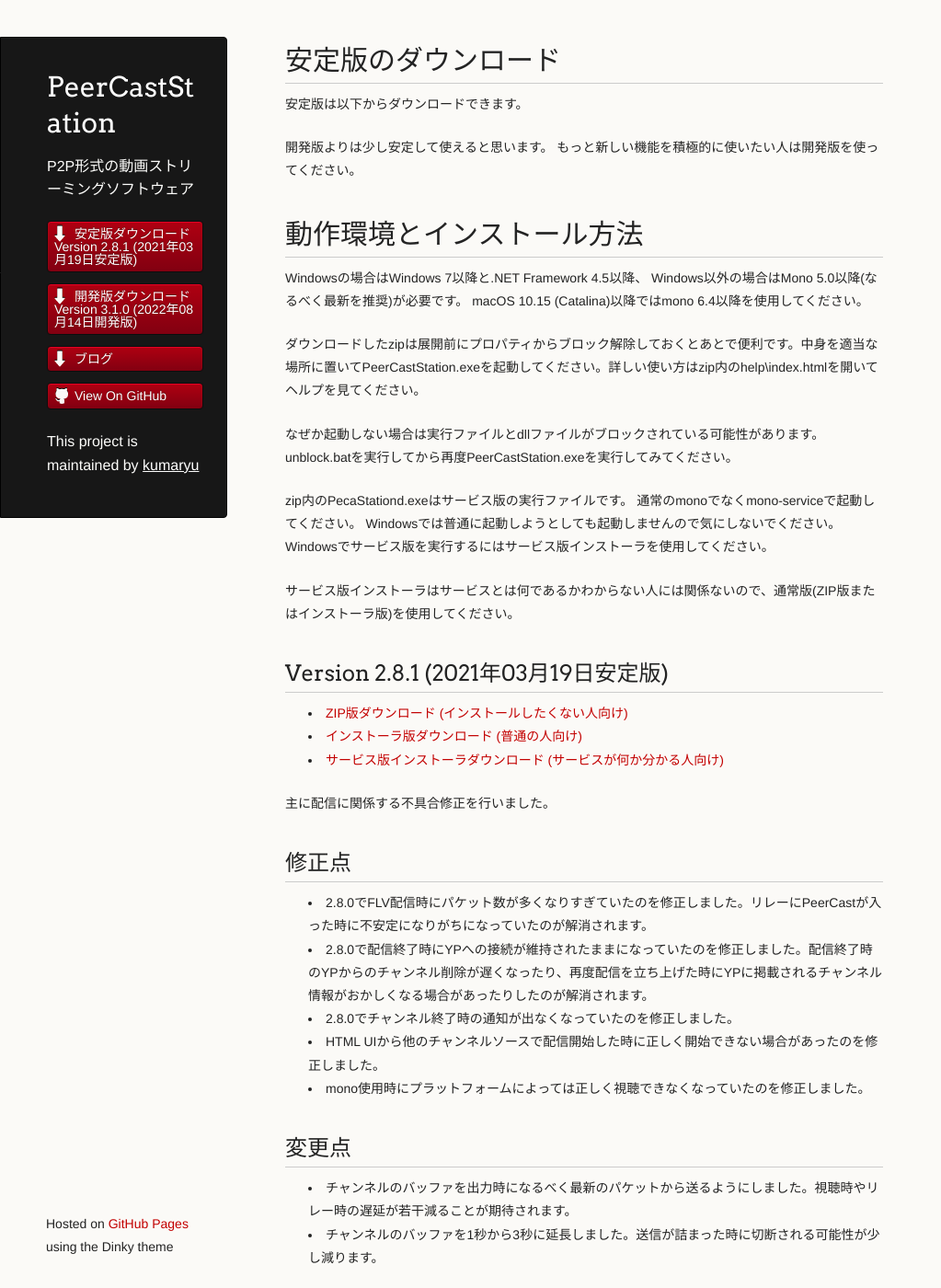
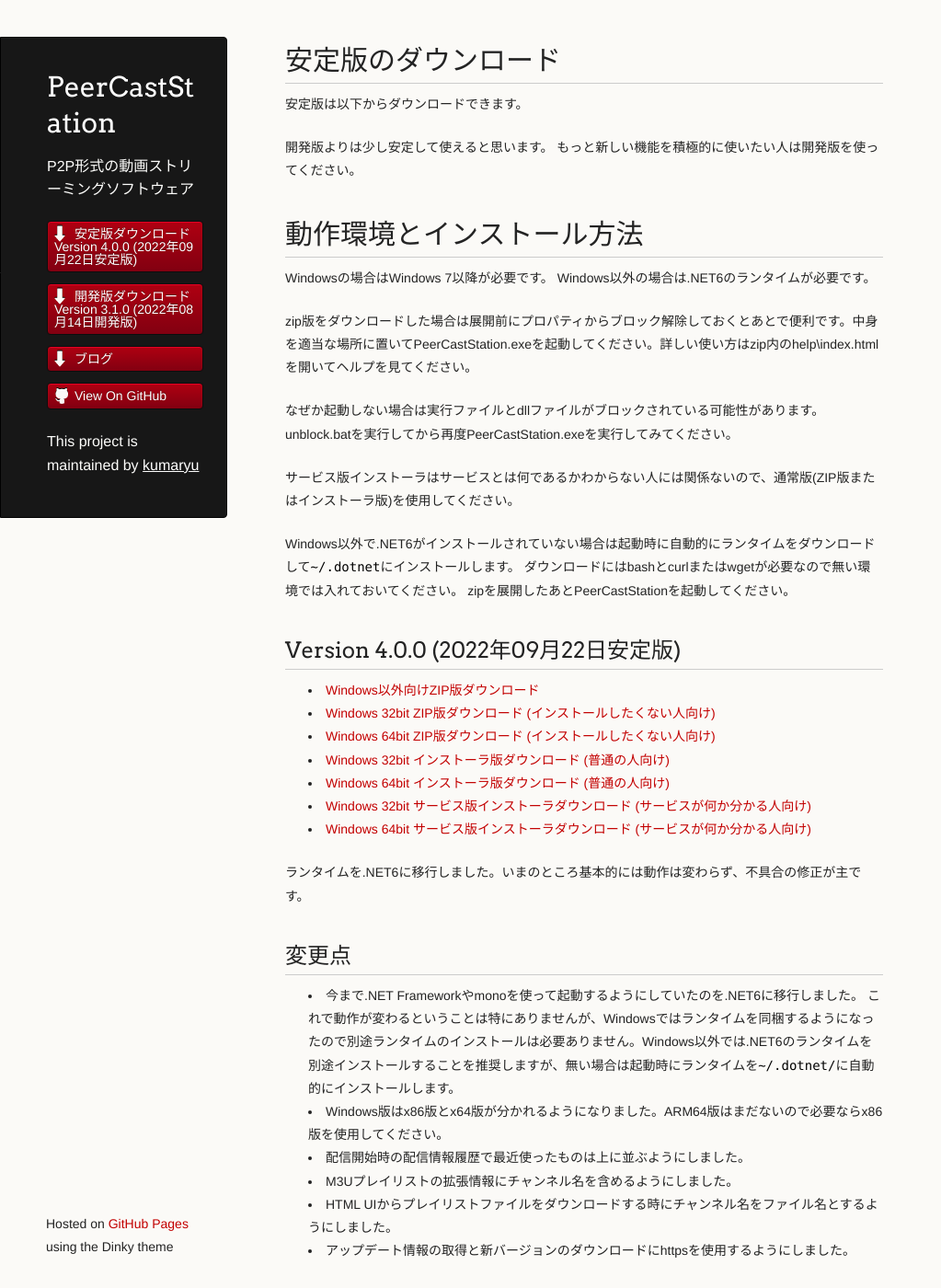
Before and after one commit to kumaryu/peercaststation, a Jekyll site: the page built from download-stable.mkd, in a window 1280 px wide and 1400 px high. Shown: the whole window at 92% size, without its empty margins (0-1023 px from the left). Built offline with Jekyll 4.4.1, drawn with Linux system fonts in a browser that asks for light colours; some of the changed text lies outside the part shown.

Commit message:
bumped version up to 4.0.0.

```diff
--- a/_data/releasenotes.yml
+++ b/_data/releasenotes.yml
@@ -1,4 +1,82 @@
 ---
+- name: Version 4.0.0 (2022年09月22日安定版)
+  version: 4.0.0
+  channel: stable2
+  notes: |
+    ランタイムを.NET6に移行しました。いまのところ基本的には動作は変わらず、不具合の修正が主です。
+
+    ## 変更点
+    * 今まで.NET Frameworkやmonoを使って起動するようにしていたのを.NET6に移行しました。
+    これで動作が変わるということは特にありませんが、Windowsではランタイムを同梱するようになったので別途ランタイムのインストールは必要ありません。Windows以外では.NET6のランタイムを別途インストールすることを推奨しますが、無い場合は起動時にランタイムを`~/.dotnet/`に自動的にインストールします。
+    * Windows版はx86版とx64版が分かれるようになりました。ARM64版はまだないので必要ならx86版を使用してください。
+    * 配信開始時の配信情報履歴で最近使ったものは上に並ぶようにしました。
+    * M3Uプレイリストの拡張情報にチャンネル名を含めるようにしました。
+    * HTML UIからプレイリストファイルをダウンロードする時にチャンネル名をファイル名とするようにしました。
+    * アップデート情報の取得と新バージョンのダウンロードにhttpsを使用するようにしました。
+
+    ## 修正点
+    * 視聴上限数がHTTPとHLS視聴の時に適用されていなかったのを修正しました。
+    * /html/index.txt の TIP に変な値が入っていたのをなるべくトラッカー(配信元)のIPが入るようにしました。
+    * ポートチェックを改善し、GUIではポート開放になっているのに実際接続すると開放にならない場合があったのを修正しました。
+    * ポートチェック時に一つのポートでチェック失敗すると、全てのポートでチェック失敗になっていたのを修正しました。
+    * 他のチャンネルをソースにした配信で、元チャンネルのトラック情報がコピーされないことがあったのを修正しました。
+    * RTMP配信でエンコーダを先に止めた状態でチャンネルを停止すると、エンコーダの接続待ちになってしまうことがあったのを修正しました。
+
+  date: 2022-09-22T17:00:00+09:00
+  url: https://www.pecastation.org/files/PeerCastStation-4.0.0-any.zip
+  enclosures:
+  - type: archive
+    platform: any
+    url: https://www.pecastation.org/files/PeerCastStation-4.0.0-any.zip
+    length: 2343342
+  - type: archive
+    platform: win-x86
+    url: https://www.pecastation.org/files/PeerCastStation-4.0.0-x86.zip
+    length: 64925358
+  - type: archive
+    platform: win-x64
+    url: https://www.pecastation.org/files/PeerCastStation-4.0.0-x64.zip
+    length: 70750602
+  - type: installer
+    platform: win-x86
+    url: https://www.pecastation.org/files/PeerCastStation-4.0.0-x86.msi
+    length: 64704156
+  - type: installer
+    platform: win-x64
+    url: https://www.pecastation.org/files/PeerCastStation-4.0.0-x64.msi
+    length: 70606346
+  - type: serviceinstaller
+    platform: win-x86
+    url: https://www.pecastation.org/files/PecaStationd-4.0.0-x86.msi
+    length: 32451495
+  - type: serviceinstaller
+    platform: win-x64
+    url: https://www.pecastation.org/files/PecaStationd-4.0.0-x64.msi
+    length: 35367701
+
+- name: Version 2.8.2 (2022年09月21日安定版)
+  version: 2.8.2
+  channel: stable
+  notes: |
+    4.0以降へのバージョンアップができるようにしました。
+
+    ## 変更点
+    * 2.8.2から4.0以降へのバージョンアップができるようにしました。このバージョンへの更新後、すぐに4.0以降のバージョンアップ通知が出ますので再度バージョンアップを行ってください。
+    * 一部のバージョン(特にzip版)からは自動アップデートが動かない可能性があります。その場合は4.0以降を手動で再インストールしてください。
+
+  date: 2022-09-21T17:00:00+09:00
+  url: https://www.pecastation.org/files/PeerCastStation-2.8.2.zip
+  enclosures:
+  - type: archive
+    url: https://www.pecastation.org/files/PeerCastStation-2.8.2.zip
+    length: 1971146
+  - type: installer
+    url: https://www.pecastation.org/files/PeerCastStation-2.8.2.exe
+    length: 2488810
+  - type: serviceinstaller
+    url: https://www.pecastation.org/files/PecaStationd-2.8.2.msi
+    length: 2155696
+
 - name: Version 3.1.0 (2022年08月14日開発版)
   version: 3.1.0
   channel: dev2
--- a/_layouts/default.html
+++ b/_layouts/default.html
@@ -21,7 +21,7 @@
 
         <ul>
           <li class="download" style="width:auto; height:auto">
-          {% assign stable = site.data.releasenotes | where:'channel','stable' | first %}
+          {% assign stable = site.data.releasenotes | where:'channel','stable2' | first %}
           <a class="buttons" href="{{ '/download-stable.html' | relative_url }}">安定版ダウンロード<br>{{ stable.name }}</a>
           </li>
           {% assign dev = site.data.releasenotes | where:'channel','dev2' | first %}
--- a/download-stable.mkd
+++ b/download-stable.mkd
@@ -12,6 +12,34 @@
 
 動作環境とインストール方法
 ==========================
+Windowsの場合はWindows 7以降が必要です。
+Windows以外の場合は.NET6のランタイムが必要です。
+
+zip版をダウンロードした場合は展開前にプロパティからブロック解除しておくとあとで便利です。中身を適当な場所に置いてPeerCastStation.exeを起動してください。詳しい使い方はzip内のhelp\\index.htmlを開いてヘルプを見てください。
+
+なぜか起動しない場合は実行ファイルとdllファイルがブロックされている可能性があります。
+unblock.batを実行してから再度PeerCastStation.exeを実行してみてください。
+
+サービス版インストーラはサービスとは何であるかわからない人には関係ないので、通常版(ZIP版またはインストーラ版)を使用してください。
+
+Windows以外で.NET6がインストールされていない場合は起動時に自動的にランタイムをダウンロードして`~/.dotnet`にインストールします。
+ダウンロードにはbashとcurlまたはwgetが必要なので無い環境では入れておいてください。
+zipを展開したあとPeerCastStationを起動してください。
+
+{% for release in site.data.releasenotes %}{% if release.channel == 'stable2' %}
+{{ release.name }}
+------------------
+{% for enclosure in release.enclosures  %}
+* {% if enclosure.type == 'archive' %}{% if enclosure.platform == 'win-x86' %}[Windows 32bit ZIP版ダウンロード (インストールしたくない人向け)]({{ enclosure.url }}){% endif %}{% if enclosure.platform == 'win-x64' %}[Windows 64bit ZIP版ダウンロード (インストールしたくない人向け)]({{ enclosure.url }}){% endif %}{% if enclosure.platform == 'any' %}[Windows以外向けZIP版ダウンロード]({{ enclosure.url }}){% endif %}{% endif %}{% if enclosure.type == 'installer' %}{% if enclosure.platform == 'win-x86' %}[Windows 32bit インストーラ版ダウンロード (普通の人向け)]({{ enclosure.url }}){% endif %}{% if enclosure.platform == 'win-x64' %}[Windows 64bit インストーラ版ダウンロード (普通の人向け)]({{ enclosure.url }}){% endif %}{% endif %}{% if enclosure.type == 'serviceinstaller' %}{% if enclosure.platform == 'win-x86' %}[Windows 32bit サービス版インストーラダウンロード (サービスが何か分かる人向け)]({{ enclosure.url }}){% endif %}{% if enclosure.platform == 'win-x64' %}[Windows 64bit サービス版インストーラダウンロード (サービスが何か分かる人向け)]({{ enclosure.url }}){% endif %}{% endif %}{% endfor %}
+
+{{ release.notes }}
+
+{% endif %}{% endfor %}
+
+動作環境とインストール方法(旧)
+==========================
+以下のバージョンは.NET Frameworkまたはmonoで動作するバージョンです。
+
 Windowsの場合はWindows 7以降と.NET Framework 4.5以降、
 Windows以外の場合はMono 5.0以降(なるべく最新を推奨)が必要です。
 macOS 10.15 (Catalina)以降ではmono 6.4以降を使用してください。
```
Also changed, not shown: files/appcast2.xml (added, +14 -0 lines).
